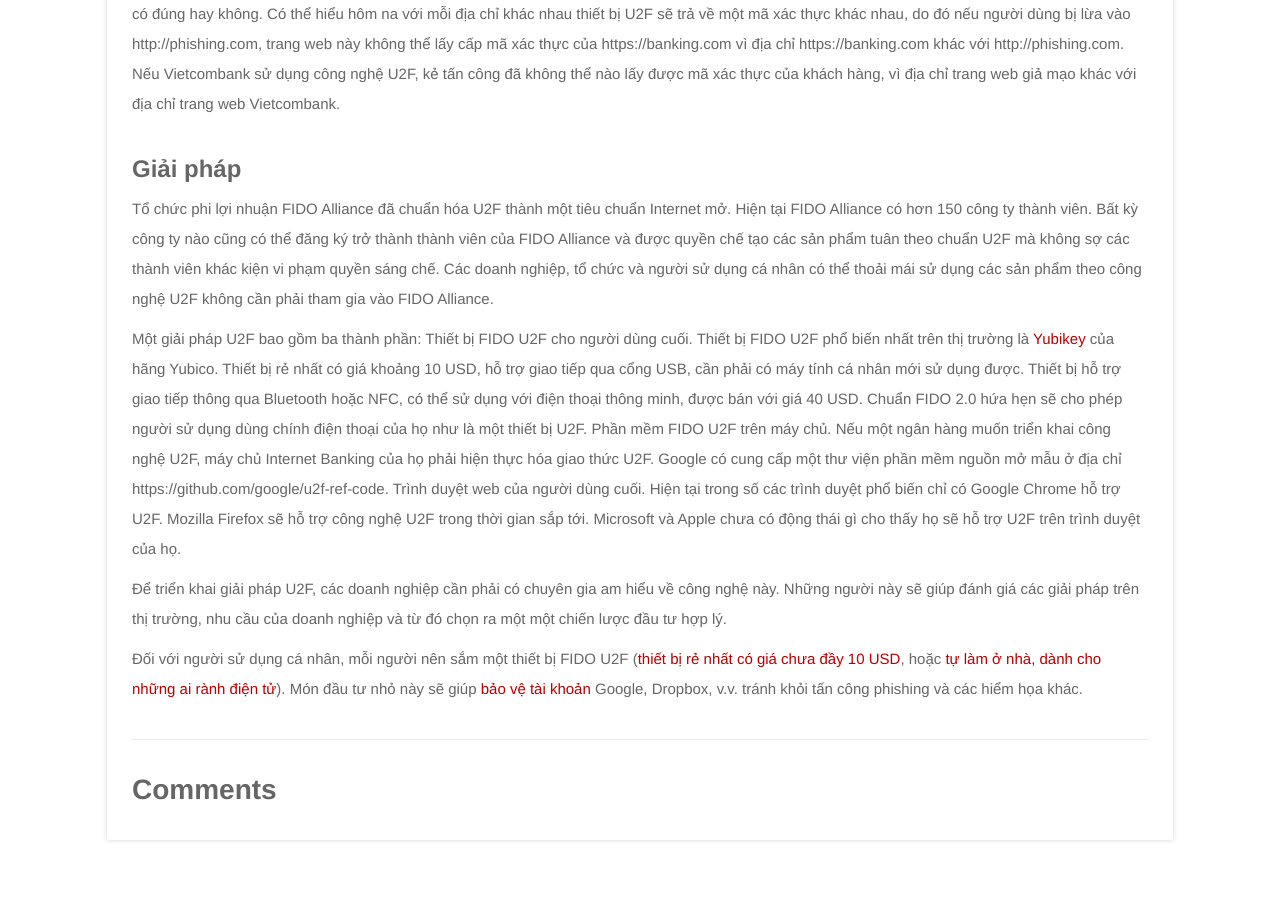
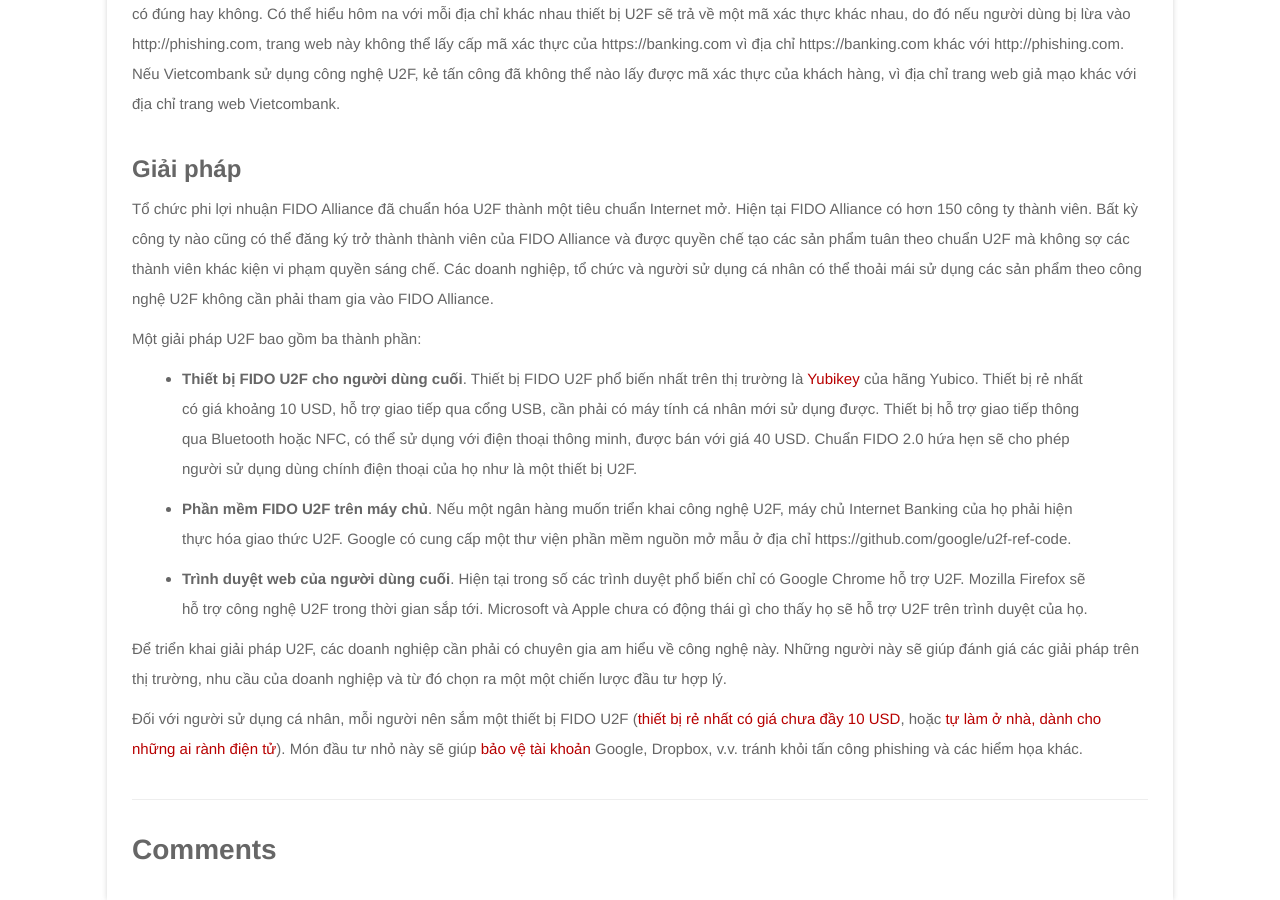
Before and after one commit to VNSECURITY/vnsecurity.github.io, a Jekyll site: the page built from _posts/2016-08-31-FIDO-U2F-cong-nghe-xac-minh-hai-buoc-chong-phishing.md, in a window 1280 px wide and 900 px high, scrolled down 1974 px. Built offline with Jekyll 4.4.1, drawn with Linux system fonts in a browser that asks for light colours; comment, search, counter and statistics services are not loaded; before the commit the page ends 2814 px from its top, so only the background shows below that.

```diff
--- a/_posts/2016-08-31-FIDO-U2F-cong-nghe-xac-minh-hai-buoc-chong-phishing.md
+++ b/_posts/2016-08-31-FIDO-U2F-cong-nghe-xac-minh-hai-buoc-chong-phishing.md
@@ -49,9 +49,10 @@ Thông thường có hai hướng khắc phục một rủi ro: bằng quy trìn
 Tổ chức phi lợi nhuận FIDO Alliance đã chuẩn hóa U2F thành một tiêu chuẩn Internet mở. Hiện tại FIDO Alliance có hơn 150 công ty thành viên. Bất kỳ công ty nào cũng có thể đăng ký trở thành thành viên của FIDO Alliance và được quyền chế tạo các sản phẩm tuân theo chuẩn U2F mà không sợ các thành viên khác kiện vi phạm quyền sáng chế. Các doanh nghiệp, tổ chức và người sử dụng cá nhân có thể thoải mái sử dụng các sản phẩm theo công nghệ U2F không cần phải tham gia vào FIDO Alliance.
 
 Một giải pháp U2F bao gồm ba thành phần:
-Thiết bị FIDO U2F cho người dùng cuối. Thiết bị FIDO U2F phổ biến nhất trên thị trường là [Yubikey](https://www.yubico.com/products/yubikey-hardware/) của hãng Yubico. Thiết bị rẻ nhất có giá khoảng 10 USD, hỗ trợ giao tiếp qua cổng USB, cần phải có máy tính cá nhân mới sử dụng được. Thiết bị hỗ trợ giao tiếp thông qua Bluetooth hoặc NFC, có thể sử dụng với điện thoại thông minh, được bán với giá 40 USD. Chuẩn FIDO 2.0 hứa hẹn sẽ cho phép người sử dụng dùng chính điện thoại của họ như là một thiết bị U2F.
-Phần mềm FIDO U2F trên máy chủ. Nếu một ngân hàng muốn triển khai công nghệ U2F, máy chủ Internet Banking của họ phải hiện thực hóa giao thức U2F. Google có cung cấp một thư viện phần mềm nguồn mở mẫu ở địa chỉ https://github.com/google/u2f-ref-code.
-Trình duyệt web của người dùng cuối. Hiện tại trong số các trình duyệt phổ biến chỉ có Google Chrome hỗ trợ U2F. Mozilla Firefox sẽ hỗ trợ công nghệ U2F trong thời gian sắp tới. Microsoft và Apple chưa có động thái gì cho thấy họ sẽ hỗ trợ U2F trên trình duyệt của họ.
+
+* **Thiết bị FIDO U2F cho người dùng cuối**. Thiết bị FIDO U2F phổ biến nhất trên thị trường là [Yubikey](https://www.yubico.com/products/yubikey-hardware/) của hãng Yubico. Thiết bị rẻ nhất có giá khoảng 10 USD, hỗ trợ giao tiếp qua cổng USB, cần phải có máy tính cá nhân mới sử dụng được. Thiết bị hỗ trợ giao tiếp thông qua Bluetooth hoặc NFC, có thể sử dụng với điện thoại thông minh, được bán với giá 40 USD. Chuẩn FIDO 2.0 hứa hẹn sẽ cho phép người sử dụng dùng chính điện thoại của họ như là một thiết bị U2F.
+* **Phần mềm FIDO U2F trên máy chủ**. Nếu một ngân hàng muốn triển khai công nghệ U2F, máy chủ Internet Banking của họ phải hiện thực hóa giao thức U2F. Google có cung cấp một thư viện phần mềm nguồn mở mẫu ở địa chỉ https://github.com/google/u2f-ref-code.
+* **Trình duyệt web của người dùng cuối**. Hiện tại trong số các trình duyệt phổ biến chỉ có Google Chrome hỗ trợ U2F. Mozilla Firefox sẽ hỗ trợ công nghệ U2F trong thời gian sắp tới. Microsoft và Apple chưa có động thái gì cho thấy họ sẽ hỗ trợ U2F trên trình duyệt của họ.
 
 Để triển khai giải pháp U2F, các doanh nghiệp cần phải có chuyên gia am hiểu về công nghệ này. Những người này sẽ giúp đánh giá các giải pháp trên thị trường, nhu cầu của doanh nghiệp và từ đó chọn ra một một chiến lược đầu tư hợp lý.
 
```
